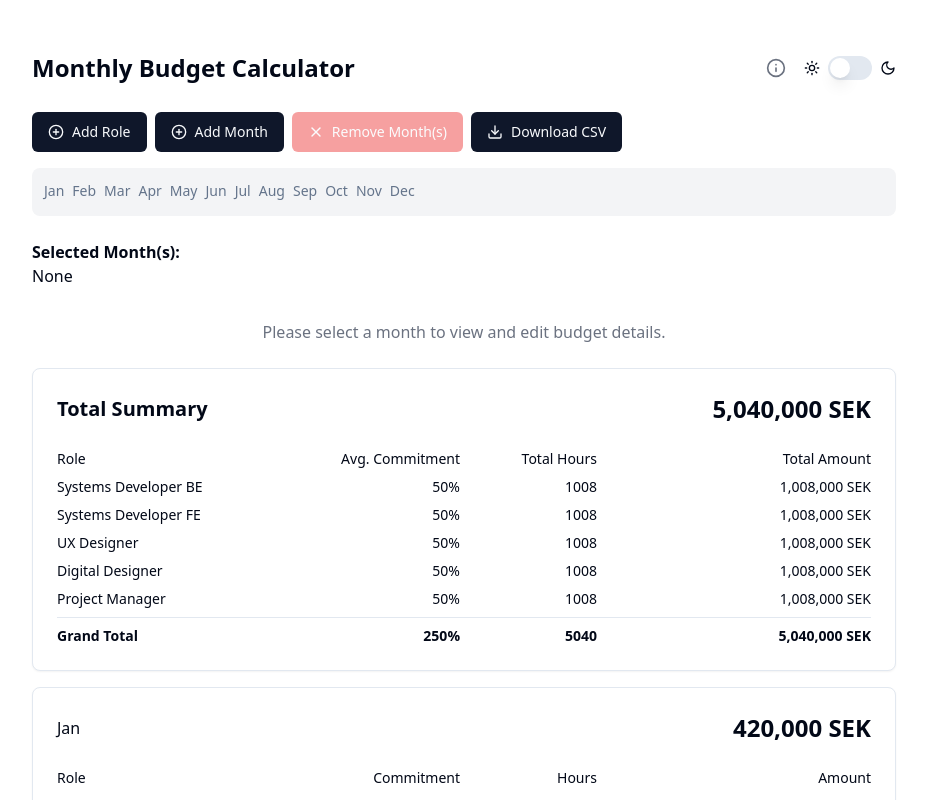
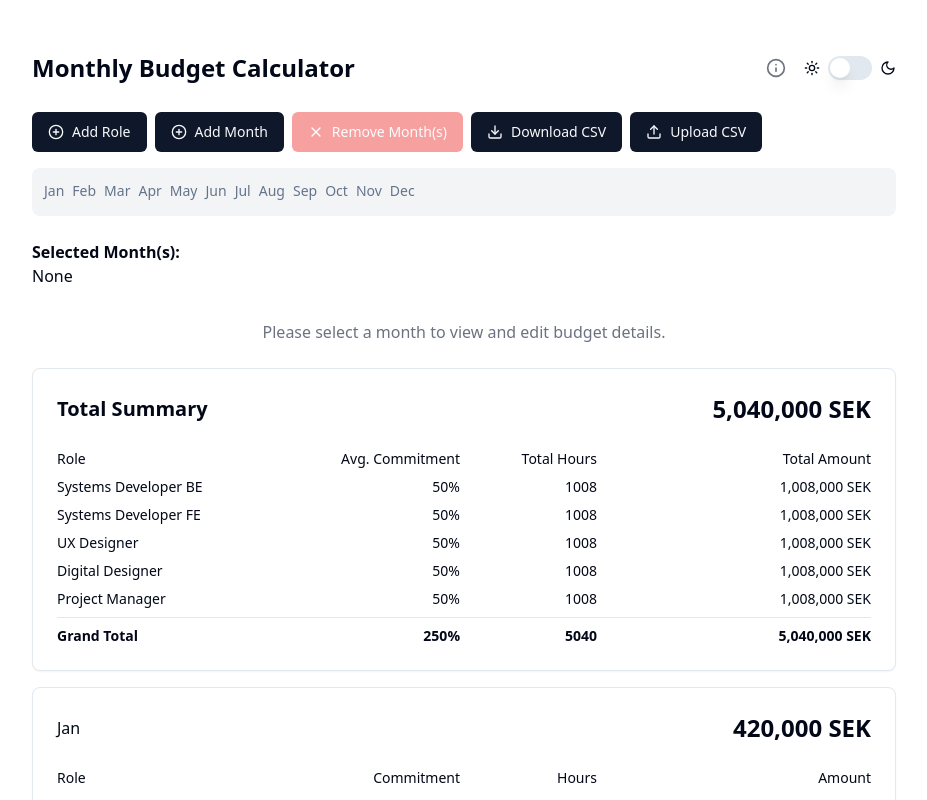
Before and after one commit to anders-brunoson/budget-calculator, a React (Vite) app: page / in a window 1280 px wide. Shown: the top 800 px of the page, without its empty margins (176-1103 px from the left). Built offline with nearby package versions, Linux system fonts and the light colour scheme.

Commit message:
Added CSV upload

```diff
--- a/package.json
+++ b/package.json
@@ -19,8 +19,10 @@
     "class-variance-authority": "^0.7.0",
     "clsx": "^2.1.1",
     "lucide-react": "^0.436.0",
+    "papaparse": "^5.4.1",
     "react": "^18.3.1",
     "react-dom": "^18.3.1",
+    "react-dropzone": "^14.2.3",
     "tailwind-merge": "^2.5.2",
     "tailwindcss-animate": "^1.0.7"
   },
--- a/src/components/BudgetCalculator.jsx
+++ b/src/components/BudgetCalculator.jsx
@@ -15,6 +15,7 @@ import {
   DialogTitle,
   DialogTrigger,
 } from "@/components/ui/dialog";
+import CSVUpload from './CSVUpload';
 
 const BudgetCalculator = () => {
   const [months, setMonths] = useState(['jan', 'feb', 'mar',`apr`,'may', 'jun', 'jul',`aug`,'sep', 'oct', 'nov',`dec`]);
@@ -41,6 +42,18 @@ const BudgetCalculator = () => {
   const [editingMonth, setEditingMonth] = useState(null);
   const editInputRef = useRef(null);
   const [monthOrder, setMonthOrder] = React.useState([]);
+
+  const handleDataUploaded = (data) => {
+    setMonths(data.months);
+    setRoles(data.roles);
+    setCommitments(data.commitments);
+    setHourlyRates(data.hourlyRates);
+    setWorkingHours(data.workingHours);
+    setWorkingDays(data.workingDays);
+    setMonthOrder(data.months);
+    setActiveTab(data.months[0]);
+    setSelectedMonths([]);
+  };
 
   useEffect(() => {
     initializeState();
@@ -363,7 +376,8 @@ const BudgetCalculator = () => {
           <li>Drag and drop roles to reorder them.</li>
           <li>Use the dark mode toggle for different viewing options.</li>
           <li>View the calculated budget breakdown for each month and the total.</li>
-          <li>Download budget data as CSV to use with Excel.</li>
+          <li>Download budget data as CSV to use with Excel or to store it.</li>
+          <li>Upload budget data as CSV (use same format as downloaded CSV).</li>
         </ol>
       </DialogDescription>
     </DialogContent>
@@ -477,6 +491,7 @@ const BudgetCalculator = () => {
         <Button onClick={handleDownloadCSV} className="flex items-center">
           <Download className="mr-2 h-4 w-4" /> Download CSV
         </Button>
+        <CSVUpload onDataUploaded={handleDataUploaded} />
       </div>
 
       {isAddingMonth && (
--- /dev/null
+++ b/src/components/CSVUpload.jsx
@@ -0,0 +1,70 @@
+import React, { useCallback } from 'react';
+import { useDropzone } from 'react-dropzone';
+import Papa from 'papaparse';
+import { Button } from '@/components/ui/button';
+import { Upload } from 'lucide-react';
+
+const CSVUpload = ({ onDataUploaded }) => {
+  const onDrop = useCallback((acceptedFiles) => {
+    const file = acceptedFiles[0];
+    Papa.parse(file, {
+      header: true,
+      complete: (results) => {
+        const { data } = results;
+        const processedData = processCSVData(data);
+        onDataUploaded(processedData);
+      },
+    });
+  }, [onDataUploaded]);
+
+  const { getRootProps, getInputProps } = useDropzone({
+    onDrop,
+    accept: '.csv',
+    noClick: true, // Disable click events on the root element
+    noKeyboard: true // Disable keyboard events on the root element
+  });
+
+  const processCSVData = (data) => {
+    // Filter out any rows with empty month or role
+    const validData = data.filter(row => row.month && row.role);
+
+    const months = [...new Set(validData.map(row => row.month))];
+    const roleNames = [...new Set(validData.map(row => row.role))];
+    const roles = roleNames.map((name, index) => ({ id: (index + 1).toString(), name }));
+
+    const commitments = {};
+    const hourlyRates = {};
+    const workingHours = {};
+    const workingDays = {};
+
+    roles.forEach(role => {
+      commitments[role.id] = {};
+      hourlyRates[role.id] = 0;
+      workingHours[role.id] = 0;
+    });
+
+    validData.forEach(row => {
+      const roleId = roles.find(r => r.name === row.role).id;
+      commitments[roleId][row.month] = parseInt(row.commitmentLevel);
+      hourlyRates[roleId] = parseInt(row.hourlyRate);
+      workingHours[roleId] = parseFloat(row.workingHoursPerDay);
+      if (!workingDays[row.month]) {
+        workingDays[row.month] = Math.round(parseInt(row.hours) / (parseFloat(row.workingHoursPerDay) * parseInt(row.commitmentLevel) / 100));
+      }
+    });
+
+    return { months, roles, commitments, hourlyRates, workingHours, workingDays };
+  };
+
+  return (
+    <div {...getRootProps()}>
+      <input {...getInputProps()} />
+      <Button className="flex items-center" onClick={() => document.querySelector('input[type="file"]').click()}>
+        <Upload className="mr-2 h-4 w-4" />
+        Upload CSV
+      </Button>
+    </div>
+  );
+};
+
+export default CSVUpload;
```
Also changed, not shown: 1 other file (tests, documents, lock files or other folders).
